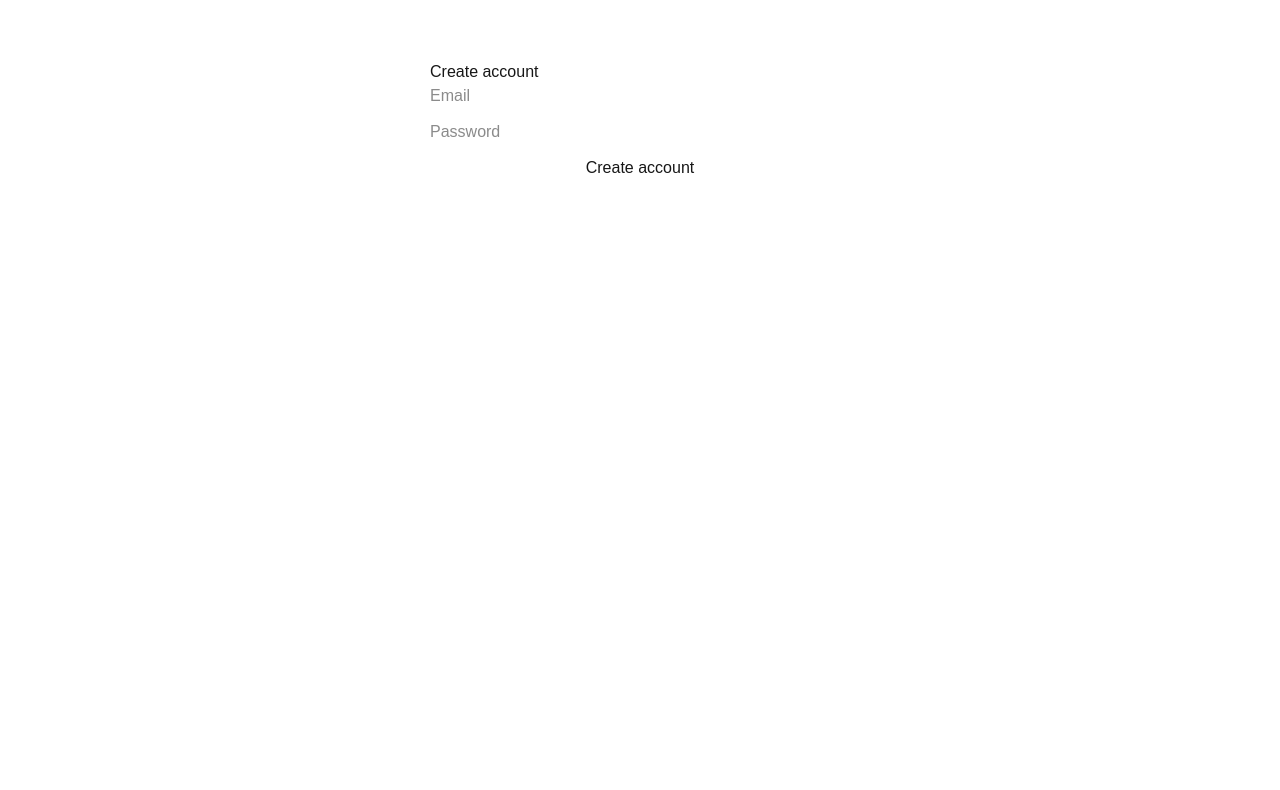
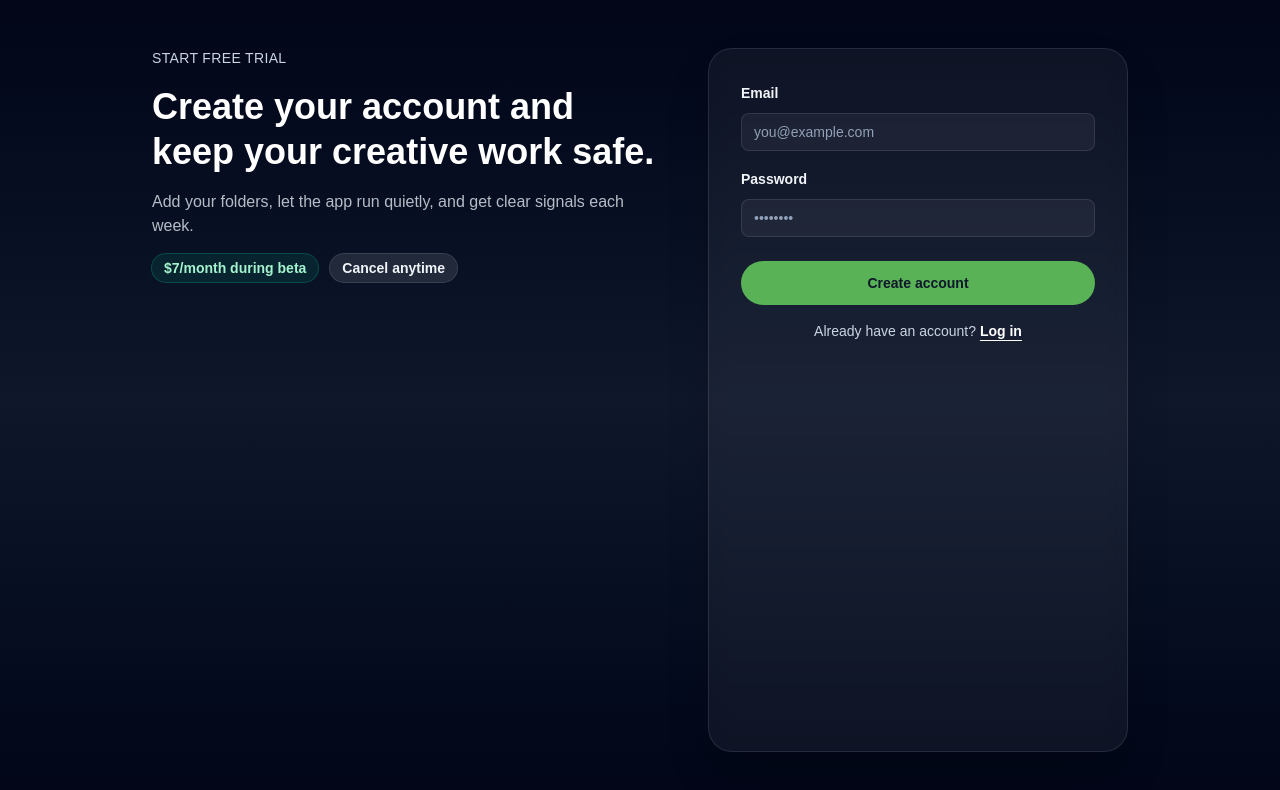
Before and after one commit to serves23/app, a Next.js app: page /signup in a window 1280 px wide. Shown: the top 790 px of the page. Built offline with nearby package versions, Linux system fonts and the light colour scheme.

Commit message:
Polish signup page UI

```diff
--- a/app/signup/page.tsx
+++ b/app/signup/page.tsx
@@ -1,14 +1,74 @@
+import Link from "next/link";
 import { signupAction } from "./server-actions";
 
 export default function SignupPage() {
   return (
-    <main style={{ maxWidth: 420, margin: "60px auto" }}>
-      <h1>Create account</h1>
-      <form action={signupAction} style={{ display: "grid", gap: 12 }}>
-        <input name="email" placeholder="Email" type="email" required />
-        <input name="password" placeholder="Password" type="password" required />
-        <button type="submit">Create account</button>
-      </form>
-    </main>
+    <div className="min-h-screen bg-gradient-to-b from-slate-950 via-slate-900 to-slate-950 text-slate-50">
+      <div className="mx-auto flex min-h-screen max-w-5xl flex-col items-center justify-center px-6 py-12 lg:flex-row lg:items-stretch lg:gap-12">
+        <div className="flex-1 space-y-4 text-center lg:text-left">
+          <p className="text-sm uppercase tracking-wide text-slate-300">
+            Start free trial
+          </p>
+          <h1 className="text-4xl font-semibold leading-tight text-white">
+            Create your account and keep your creative work safe.
+          </h1>
+          <p className="text-base text-slate-200/80">
+            Add your folders, let the app run quietly, and get clear signals each week.
+          </p>
+          <div className="flex items-center justify-center gap-3 text-sm text-slate-300 lg:justify-start">
+            <span className="rounded-full bg-emerald-400/10 px-3 py-1 font-semibold text-emerald-200 ring-1 ring-emerald-400/30">
+              $7/month during beta
+            </span>
+            <span className="rounded-full bg-white/10 px-3 py-1 font-semibold text-slate-100 ring-1 ring-white/20">
+              Cancel anytime
+            </span>
+          </div>
+        </div>
+
+        <div className="w-full max-w-md rounded-3xl border border-white/10 bg-white/5 p-8 shadow-2xl backdrop-blur lg:w-[420px]">
+          <form action={signupAction} className="grid gap-4">
+            <div>
+              <label className="text-sm font-semibold text-slate-100">
+                Email
+              </label>
+              <input
+                name="email"
+                type="email"
+                required
+                className="mt-2 w-full rounded-lg border border-white/10 bg-white/5 px-3 py-2 text-sm text-white outline-none placeholder:text-slate-400 focus:border-white/30"
+                placeholder="you@example.com"
+              />
+            </div>
+            <div>
+              <label className="text-sm font-semibold text-slate-100">
+                Password
+              </label>
+              <input
+                name="password"
+                type="password"
+                required
+                className="mt-2 w-full rounded-lg border border-white/10 bg-white/5 px-3 py-2 text-sm text-white outline-none placeholder:text-slate-400 focus:border-white/30"
+                placeholder="••••••••"
+              />
+            </div>
+            <button
+              type="submit"
+              className="mt-2 w-full rounded-full bg-[var(--accent)] px-4 py-3 text-sm font-semibold text-slate-900 transition hover:bg-[var(--accent-strong)]"
+            >
+              Create account
+            </button>
+          </form>
+          <p className="mt-4 text-center text-sm text-slate-300">
+            Already have an account?{" "}
+            <Link
+              href="/login"
+              className="font-semibold text-white underline underline-offset-4"
+            >
+              Log in
+            </Link>
+          </p>
+        </div>
+      </div>
+    </div>
   );
 }
```
